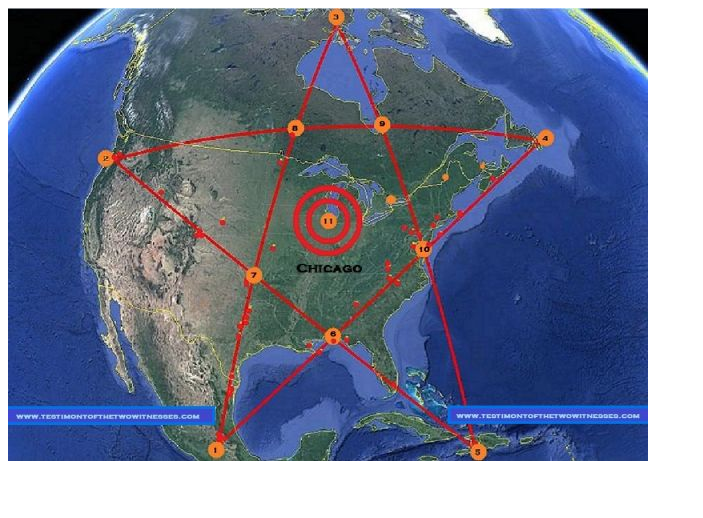
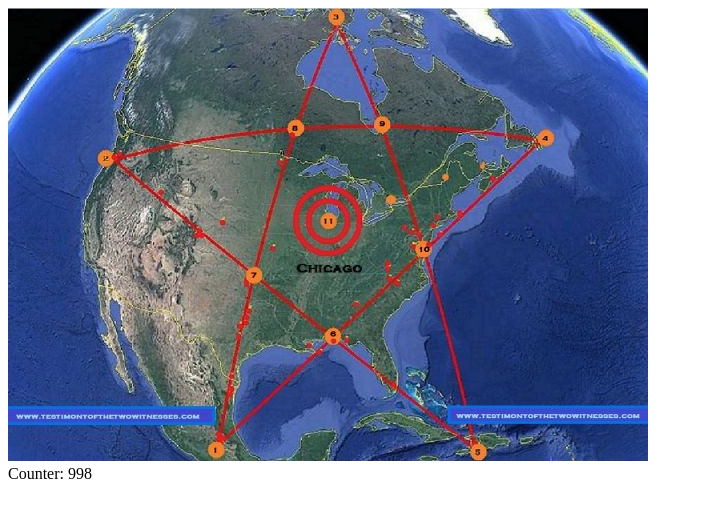
Before and after one commit to WowSuchRicky/Clicker, a website: page public/index.html in a window 1280 px wide. Shown: the whole page, without its empty margins (0-703 px from the left). Drawn offline with Linux system fonts and the light colour scheme.

Commit message:
pushed counter example

```diff
--- a/public/index.html
+++ b/public/index.html
@@ -7,6 +7,8 @@
 <img src="images/map.jpg" usemap="#Map"/>
 <map name="Map" id="Map">
     <area alt="" onclick="alert('Hello Leo');" title="" href="#" shape="rect" coords="315,207,327,217" />
+    <br/>
+    <div id="counter">Counter: 0</div>
 </map>
 
 </body>
@@ -16,4 +18,11 @@
 <script src="scripts/loop.js"></script>
 <script src="scripts/main.js"></script>
 
+<script>
+    for(var i = 0; i < 999; i++){
+    document.getElementById("counter").innerHTML = "Counter: " + i;
+    }
+
+</script>
+
 </html>
--- a/public/scripts/loop.js
+++ b/public/scripts/loop.js
@@ -31,8 +31,6 @@
 
 
 
-
-
 }
 
 // Start the game loop
```
